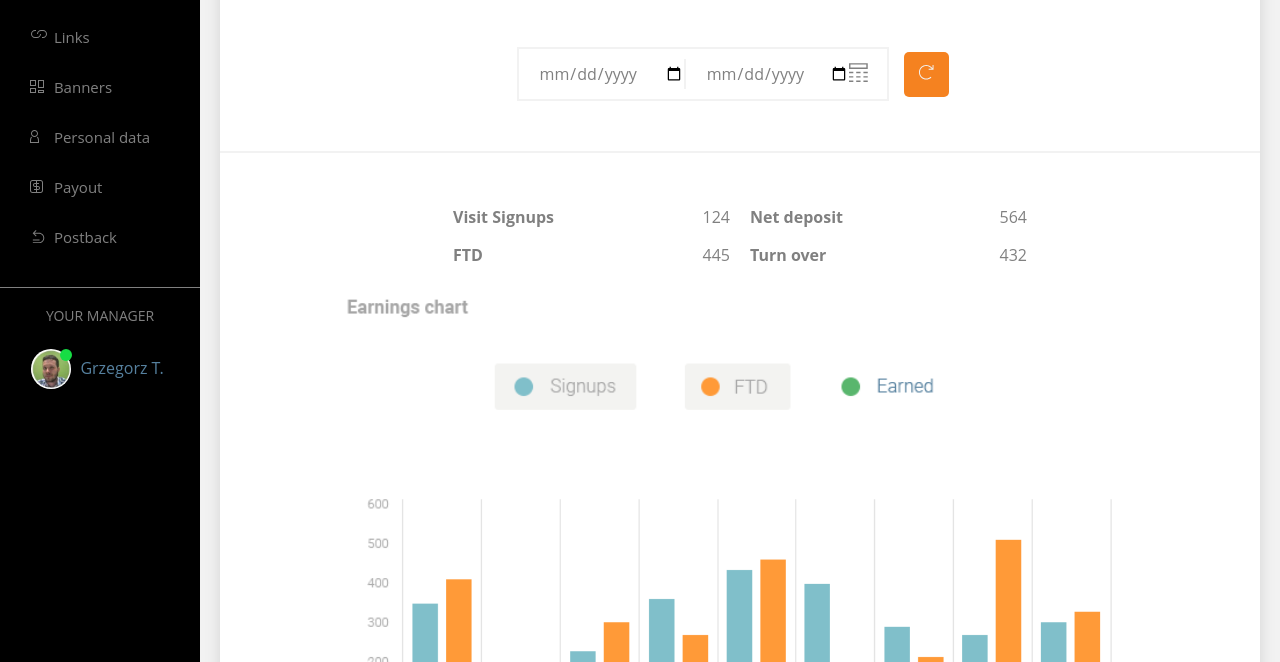
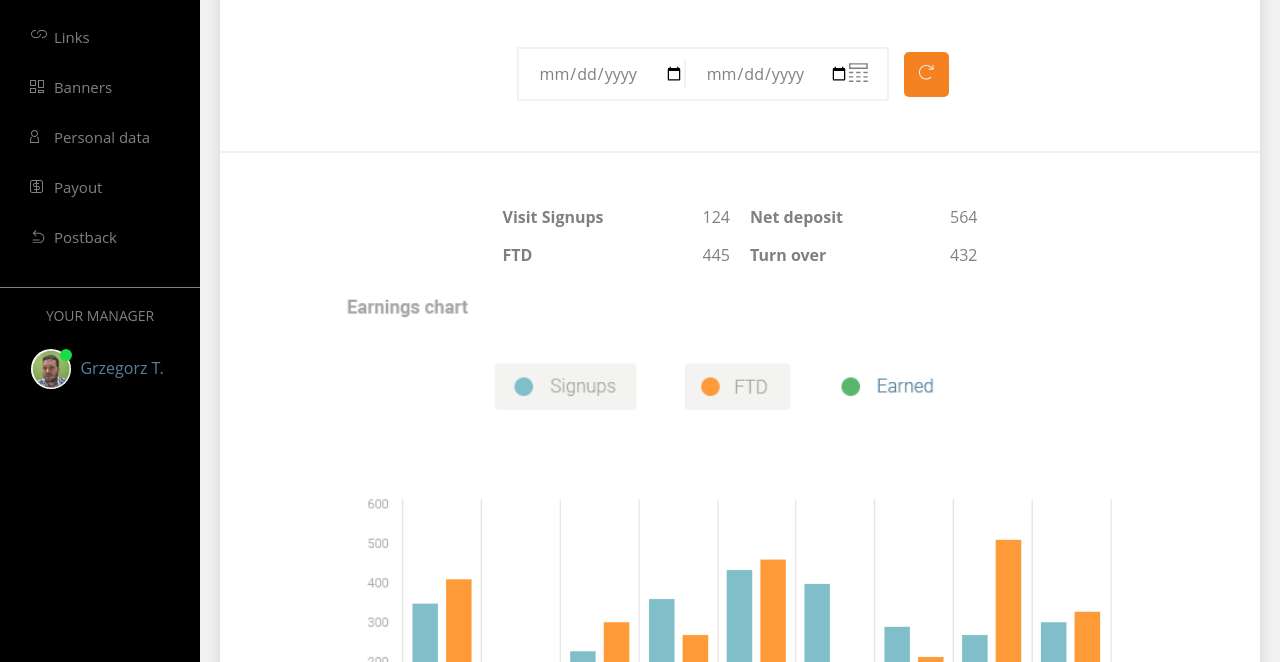
Before and after one commit to endriu17/solo-project-1, a website: page index.html in a window 1280 px wide. Shown: the part 138-800 px from the top of the page. Drawn offline with Linux system fonts and the light colour scheme.

Commit message:
fix content counters padding

```diff
--- a/sass/_content.scss
+++ b/sass/_content.scss
@@ -78,7 +78,7 @@
       .content-general_counters {
         display: flex;
         flex-wrap: wrap;
-        padding: 20px 20%;
+        padding: 20px 25%;
 
         .counter {
           min-width: 50%;
```
Also changed, not shown: css/style.css.
